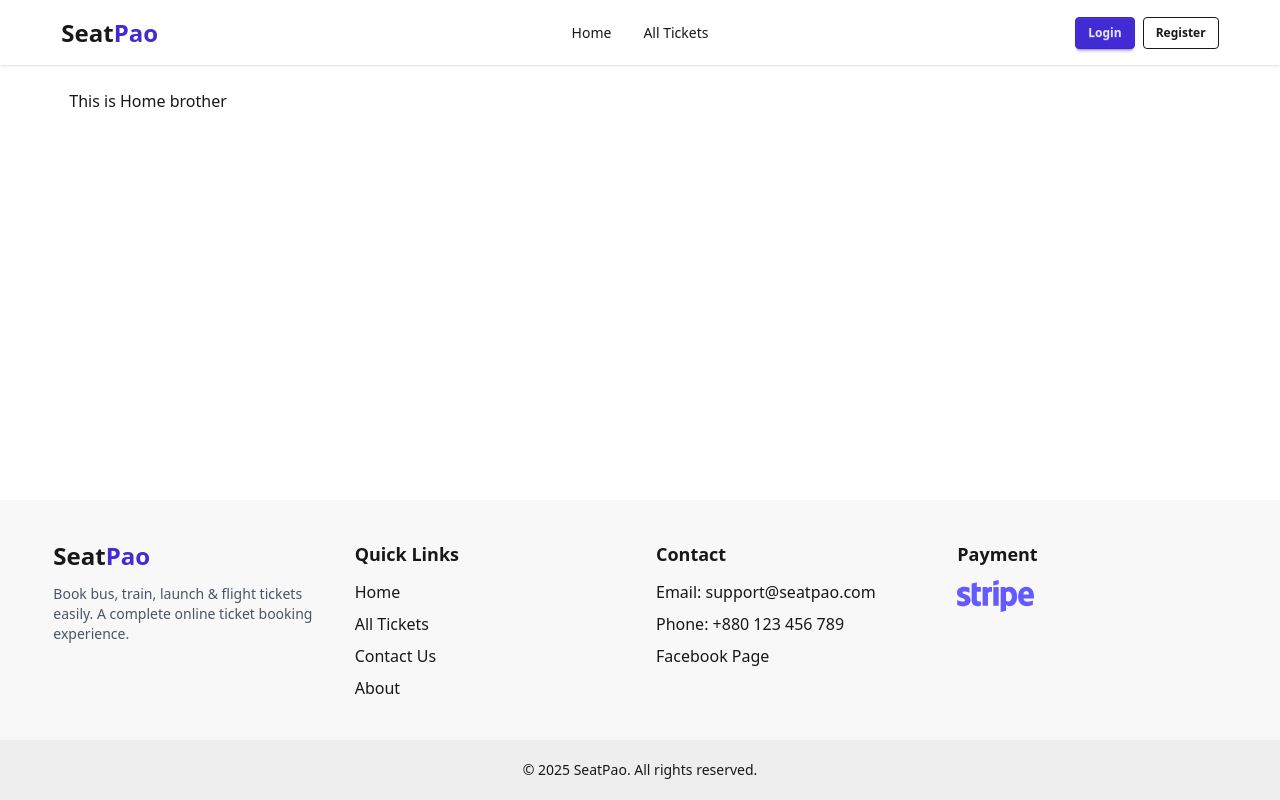
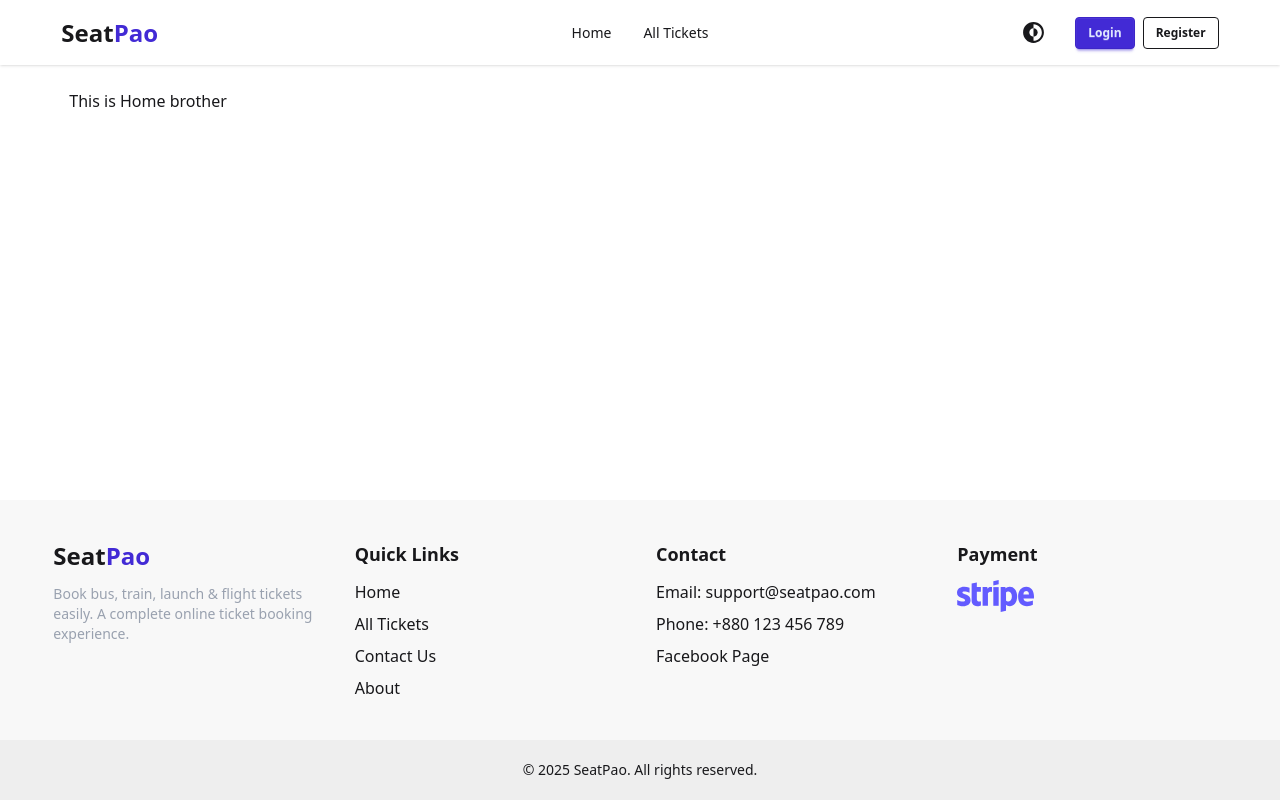
Before and after one commit to SMDpHeroB12/B12A11-C17-SeatPao-Client, a React (Vite) app: page / in a window 1280 px wide. Built offline with nearby package versions, Linux system fonts and the light colour scheme.

Commit message:
Dark/Light mode toggle Implemented

```diff
--- a/src/components/Footer.jsx
+++ b/src/components/Footer.jsx
@@ -9,7 +9,7 @@ const Footer = () => {
           <h2 className="text-2xl font-bold">
             Seat<span className="text-primary">Pao</span>
           </h2>
-          <p className="mt-3 text-sm text-gray-600">
+          <p className="mt-3 text-sm text-gray-400">
             Book bus, train, launch & flight tickets easily. A complete online
             ticket booking experience.
           </p>
--- a/src/components/Navbar.jsx
+++ b/src/components/Navbar.jsx
@@ -1,10 +1,25 @@
 import { Link, NavLink } from "react-router-dom";
-import { useState } from "react";
+import { useEffect, useState } from "react";
 import { FaBars } from "react-icons/fa";
+import { CgDarkMode } from "react-icons/cg";
 
 const Navbar = () => {
   const user = null;
   const [isOpen, setIsOpen] = useState(false);
+
+  // Load theme on start
+  useEffect(() => {
+    const savedTheme = localStorage.getItem("theme") || "light";
+    document.documentElement.setAttribute("data-theme", savedTheme);
+  }, []);
+
+  // Toggle theme handler
+  const handleThemeToggle = () => {
+    const currentTheme = document.documentElement.getAttribute("data-theme");
+    const newTheme = currentTheme === "light" ? "dark" : "light";
+    document.documentElement.setAttribute("data-theme", newTheme);
+    localStorage.setItem("theme", newTheme);
+  };
 
   const navLinks = (
     <>
@@ -67,7 +82,13 @@ const Navbar = () => {
         </div>
 
         {/* Right */}
-        <div className="navbar-end">
+        <div className="navbar-end flex items-center gap-3">
+          {/* Theme Button */}
+          <button onClick={handleThemeToggle} className="btn btn-ghost ">
+            <CgDarkMode size={25} />
+          </button>
+
+          {/* Auth Buttons */}
           {!user ? (
             <div className="flex items-center gap-2">
               <Link to="/login" className="btn btn-primary btn-sm">
```
